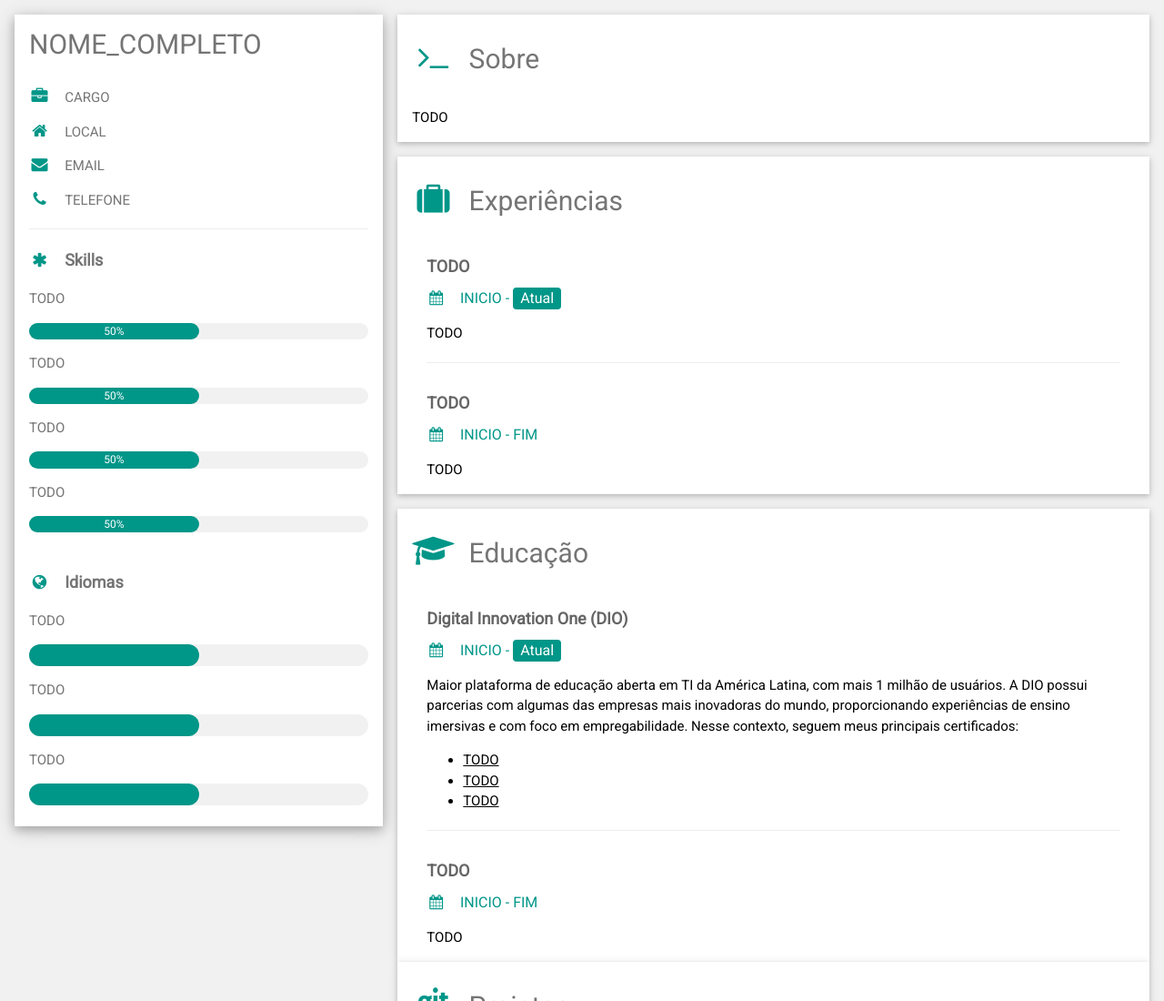
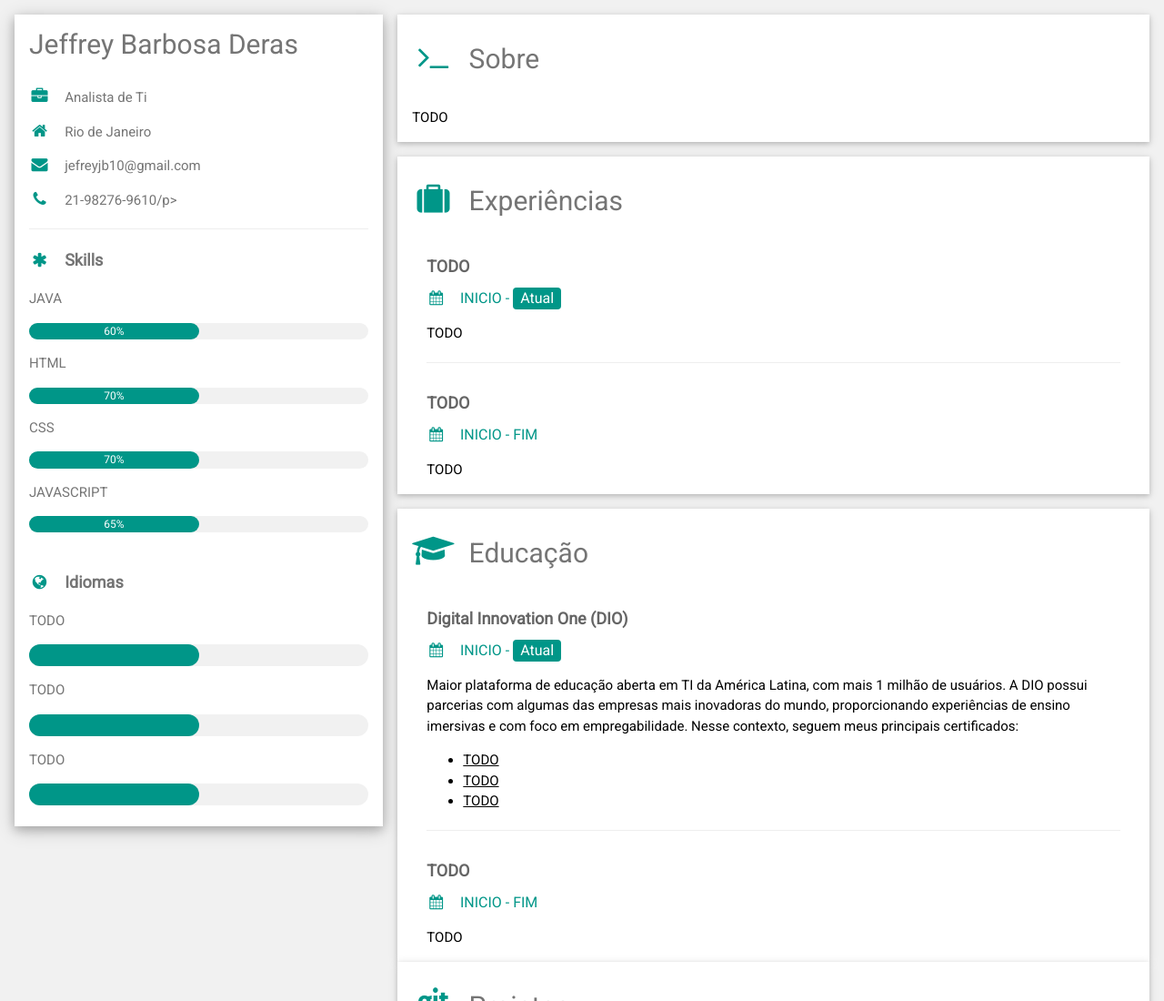
Before and after one commit to JeffreyDeras/Jeffrey-Barbosa-Deras-Curriculum, a plain HTML site: page index.html in a window 1280 px wide. Shown: the top 1100 px of the page at 91% size. Drawn offline with nearby package versions, Linux system fonts and the light colour scheme.

Commit message:
Alteração 1

```diff
--- a/index.html
+++ b/index.html
@@ -4,7 +4,7 @@
 <html lang="pt-BR">
 
   <head>
-    <title>NOME_COMPLETO</title>
+    <title>Jeffrey Barbosa Deras</title>
 
     <meta http-equiv="Content-Type" content="text/html; charset=UTF-8">
     <meta name="viewport" content="width=device-width, initial-scale=1">
@@ -33,33 +33,33 @@
           <div class="w3-white w3-text-grey w3-card-4">
             <!-- @falvojr: This container has been modified to not use a profile picture. -->
             <div class="w3-container">
-              <h2>NOME_COMPLETO</h2>
+              <h2>Jeffrey Barbosa Deras</h2>
             </div>
             <div class="w3-container">
-              <p><i class="fa fa-briefcase fa-fw w3-margin-right w3-large w3-text-teal"></i>CARGO</p>
-              <p><i class="fa fa-home fa-fw w3-margin-right w3-large w3-text-teal"></i>LOCAL</p>
-              <p><i class="fa fa-envelope fa-fw w3-margin-right w3-large w3-text-teal"></i>EMAIL</p>
-              <p><i class="fa fa-phone fa-fw w3-margin-right w3-large w3-text-teal"></i>TELEFONE</p>
+              <p><i class="fa fa-briefcase fa-fw w3-margin-right w3-large w3-text-teal"></i>Analista de Ti</p>
+              <p><i class="fa fa-home fa-fw w3-margin-right w3-large w3-text-teal"></i>Rio de Janeiro</p>
+              <p><i class="fa fa-envelope fa-fw w3-margin-right w3-large w3-text-teal"></i>jefreyjb10@gmail.com</p>
+              <p><i class="fa fa-phone fa-fw w3-margin-right w3-large w3-text-teal"></i>21-98276-9610/p>
               <hr>
 
               <p class="w3-large">
                 <b><i class="fa fa-asterisk fa-fw w3-margin-right w3-text-teal"></i>Skills</b>
               </p>
-              <p>TODO</p>
+              <p>JAVA</p>
               <div class="w3-light-grey w3-round-xlarge w3-small">
-                <div class="w3-container w3-center w3-round-xlarge w3-teal" style="width:50%">50%</div>
+                <div class="w3-container w3-center w3-round-xlarge w3-teal" style="width:50%">60%</div>
               </div>
-              <p>TODO</p>
+              <p>HTML</p>
               <div class="w3-light-grey w3-round-xlarge w3-small">
-                <div class="w3-container w3-center w3-round-xlarge w3-teal" style="width:50%">50%</div>
+                <div class="w3-container w3-center w3-round-xlarge w3-teal" style="width:50%">70%</div>
               </div>
-              <p>TODO</p>
+              <p>CSS</p>
               <div class="w3-light-grey w3-round-xlarge w3-small">
-                <div class="w3-container w3-center w3-round-xlarge w3-teal" style="width:50%">50%</div>
+                <div class="w3-container w3-center w3-round-xlarge w3-teal" style="width:50%">70%</div>
               </div>
-              <p>TODO</p>
+              <p>JAVASCRIPT</p>
               <div class="w3-light-grey w3-round-xlarge w3-small">
-                <div class="w3-container w3-center w3-round-xlarge w3-teal" style="width:50%">50%</div>
+                <div class="w3-container w3-center w3-round-xlarge w3-teal" style="width:50%">65%</div>
               </div>
               <br>
 
```
